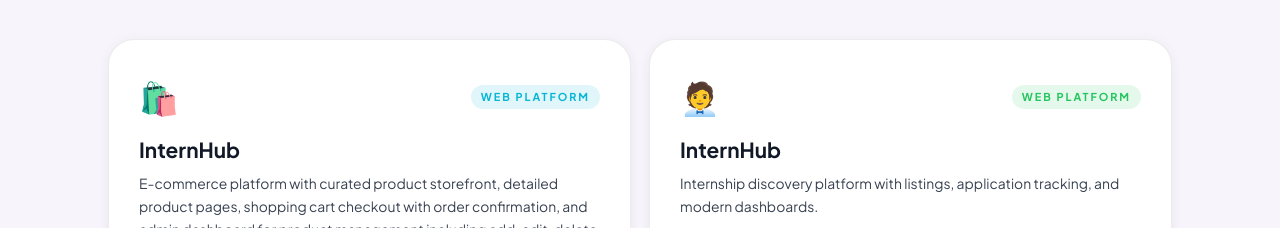
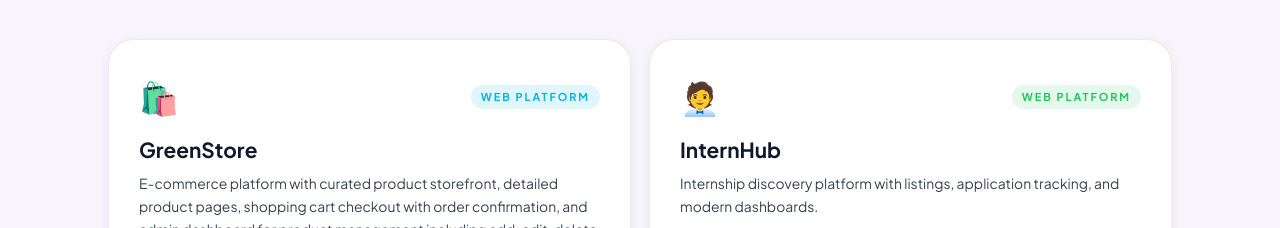
Before and after one commit to KasunUdayanga/Newportfolio, a React (Vite) app: page / in a window 1280 px wide. Shown: the part 3060-3288 px from the top of the page. Built offline with nearby package versions, Linux system fonts and the light colour scheme; a web font is replaced by a local one.

Commit message:
refactor: update project title from InternHub to GreenStore

```diff
--- a/src/App.jsx
+++ b/src/App.jsx
@@ -24,7 +24,7 @@ import "./App.css";
 
 const projects = [
       {
-    title: "InternHub",
+    title: "GreenStore",
     tag: "Web Platform",
     emoji: "🛍️",
     description:
```
